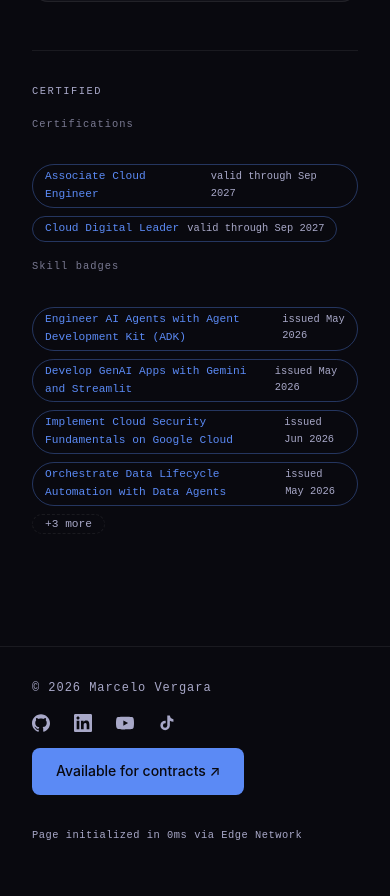
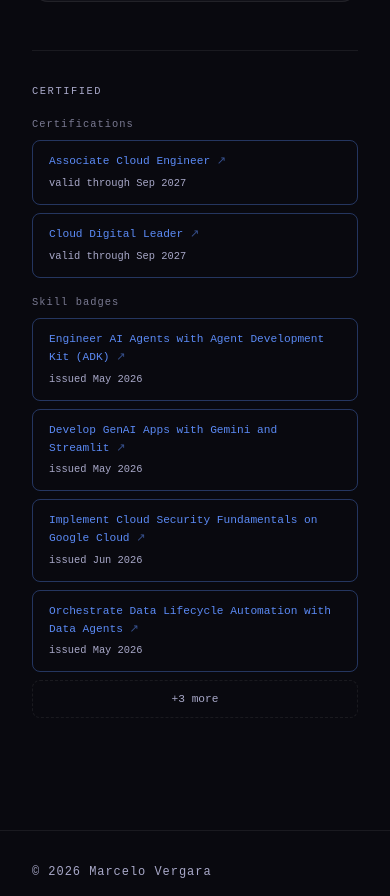
Before and after one commit to marcelorvergara/MVergara.net, an Angular app: page / in a window 390 px wide. Shown: the part 5099-5995 px from the top of the page. Before the commit the page ends 5974 px from the top, so only its background shows below. Built offline with nearby package versions, Linux system fonts and the light colour scheme; no server answers.

Commit message:
feat: enhance certification badge display with icon and improved styling

```diff
--- a/src/app/components/tech-stack/tech-stack.html
+++ b/src/app/components/tech-stack/tech-stack.html
@@ -62,7 +62,7 @@
               rel="noopener noreferrer"
               [attr.aria-label]="c.name + ' certification, ' + dateLabel(c) + ', verify on Credly'"
             >
-              {{ c.name }}
+              <span class="cert-badge__name">{{ c.name }} <span class="cert-badge__icon" aria-hidden="true">↗</span></span>
               <span class="cert-badge__date">{{ dateLabel(c) }}</span>
             </a>
           }
@@ -80,7 +80,7 @@
               rel="noopener noreferrer"
               [attr.aria-label]="c.name + ' skill badge, ' + dateLabel(c) + ', verify on Credly'"
             >
-              {{ c.name }}
+              <span class="cert-badge__name">{{ c.name }} <span class="cert-badge__icon" aria-hidden="true">↗</span></span>
               <span class="cert-badge__date">{{ dateLabel(c) }}</span>
             </a>
           }
--- a/src/app/components/tech-stack/tech-stack.scss
+++ b/src/app/components/tech-stack/tech-stack.scss
@@ -124,6 +124,17 @@
   }
 }
 
+.cert-badge__icon {
+  color: var(--color-accent);
+  opacity: 0.55;
+  transition: opacity var(--transition-base);
+
+  .cert-badge:hover &,
+  .cert-badge:focus-visible & {
+    opacity: 1;
+  }
+}
+
 .cert-badge__date {
   color: var(--color-text-muted);
   font-size: 0.65rem;
@@ -150,3 +161,35 @@
     outline-offset: 2px;
   }
 }
+
+// Pill shape works for short tags but collides with itself once a badge name
+// wraps to 2+ lines (the trailing date wraps alongside it inside the same
+// rounded-99px box). Below 640px, badges become full-width rows instead —
+// same breakpoint/rect-radius pattern as the mission-control sub-panels.
+@media (max-width: 640px) {
+  .stack__certs-row {
+    flex-direction: column;
+    align-items: flex-start;
+    gap: var(--space-2);
+  }
+
+  .stack__certs-badges {
+    width: 100%;
+  }
+
+  .cert-badge {
+    width: 100%;
+    flex-direction: column;
+    align-items: flex-start;
+    gap: var(--space-1);
+    border-radius: var(--radius-md);
+    padding: var(--space-3) var(--space-4);
+  }
+
+  .stack__certs-more {
+    width: 100%;
+    text-align: center;
+    border-radius: var(--radius-md);
+    padding: var(--space-3) var(--space-4);
+  }
+}
```
